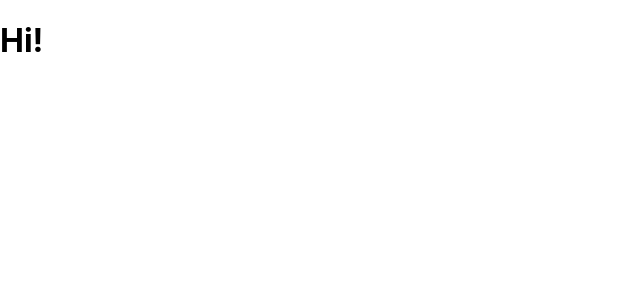
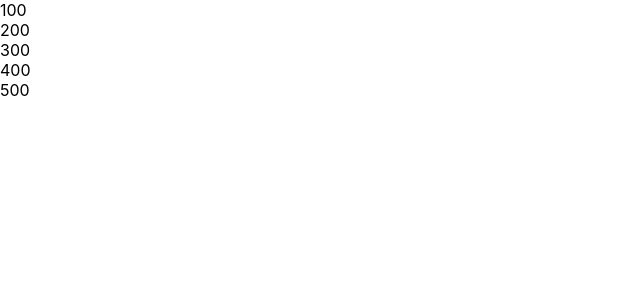
Before and after one commit to conversaShawn/cypress-code-coverage, a React (Create React App) app: page / in a window 1280 px wide. Shown: the top 300 px of the page, without its empty margins (0-640 px from the left). Built offline with nearby package versions, Linux system fonts and the light colour scheme.

Commit message:
points properly maps

```diff
--- /dev/null
+++ b/src/components/points/MapPoints.js
@@ -0,0 +1,10 @@
+import React from "react";
+
+export default function MapPoints() {
+    const points = [100, 200, 300, 400, 500]
+    return (
+        <div>
+            {points.map(p => <div>{p}</div>)}
+        </div>
+    );
+}
--- a/src/components/points/Points.js
+++ b/src/components/points/Points.js
@@ -1,9 +1,10 @@
-import React, { Component } from 'react';
+import React from 'react';
+import MapPoints from './MapPoints';
 
-export default class Points extends Component {
+export default class Points extends React.Component {
     render(){
       return (
-        <h1>Hi!</h1>
+        <MapPoints/>
       );
     }
 }
```
